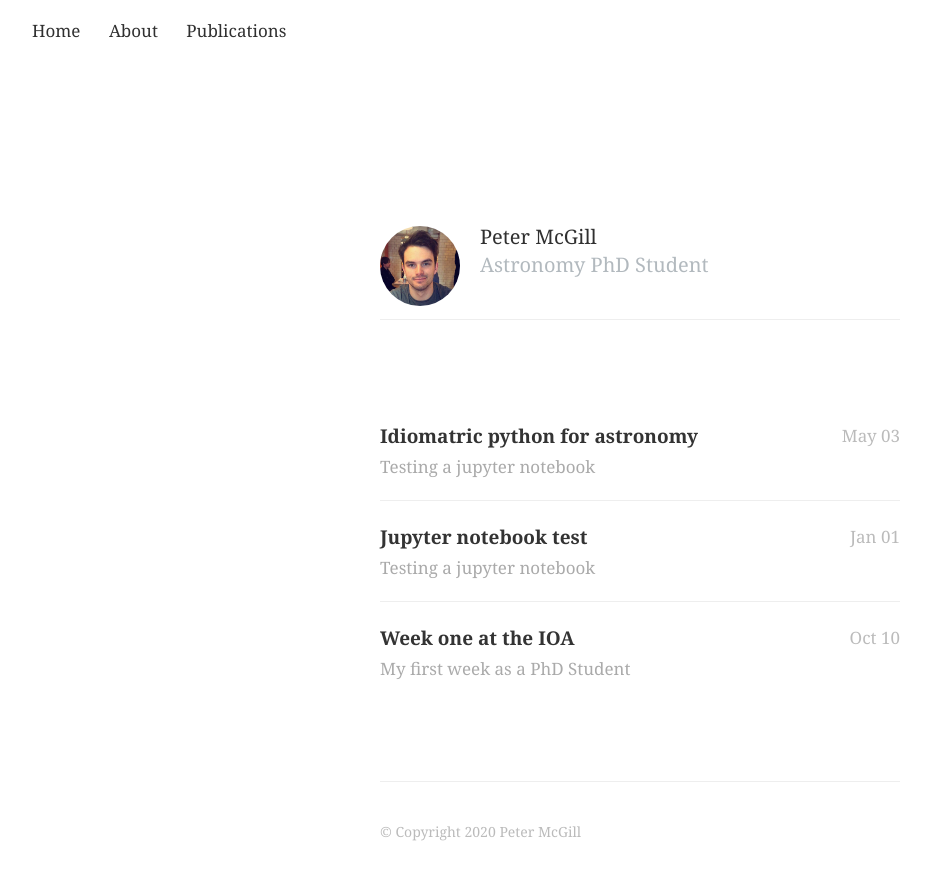
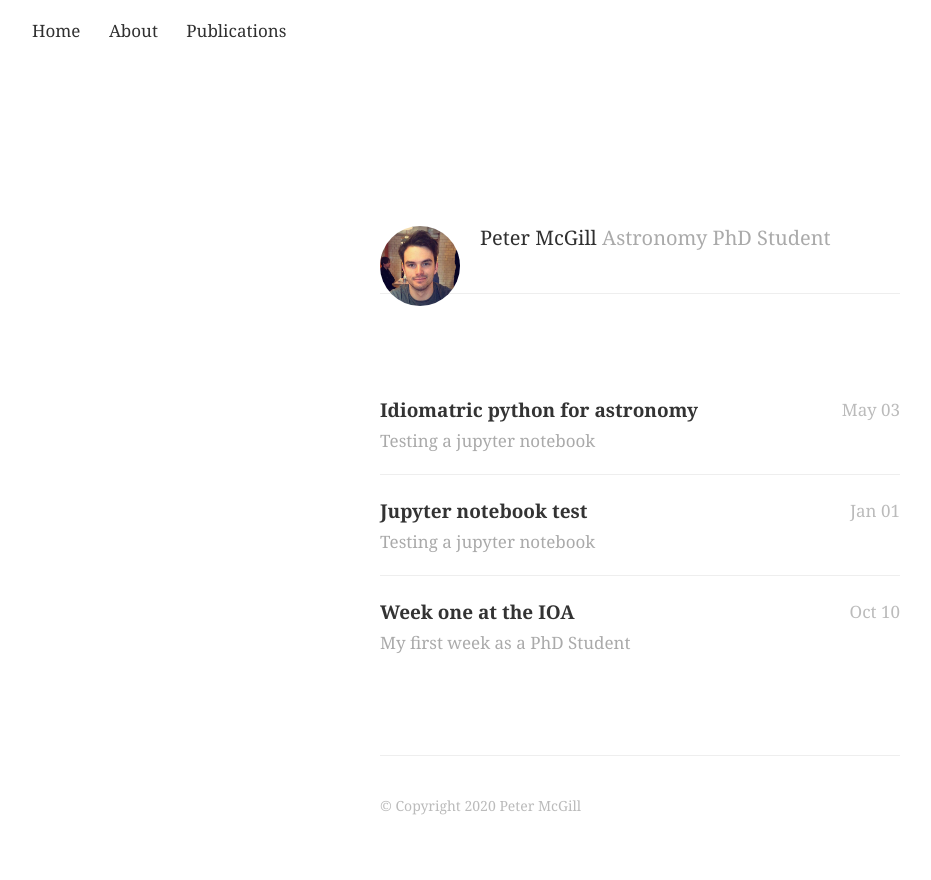
Before and after one commit to astrophpeter/astrophpeter.github.io, a Jekyll site: the page built from index.html, in a window 1280 px wide. Shown: the top 880 px of the page, without its empty margins (0-931 px from the left). Built offline with Jekyll 4.4.1, drawn with Linux system fonts in a browser that asks for light colours; nearby versions of some CDN libraries; the list of posts is cut into pages by our own code.

Commit message:
Update style.css

```diff
--- a/assets/css/style.css
+++ b/assets/css/style.css
@@ -95,8 +95,10 @@ h2 {
 }
 
 .profile #header div span {
-	color: #b2b9be;
-	display: block;
+	font: normal 20px/1.5em Georgia, serif; /*"Helvetica Neue",Helvetica,Arial,sans-serif;*/
+	color: #aaa;
+	max-width: 400px;
+	margin-top: 2px;
 }
 
 .profile #header div span.dark {
@@ -396,8 +398,8 @@ img {
 }
 
 img[src*="#badge"] {
-	/*width: 25%;
-	max-width: 25%;*/
+	width: 200;
+	max-width: 200;
 	border-radius: 3px;
 }
 
```
